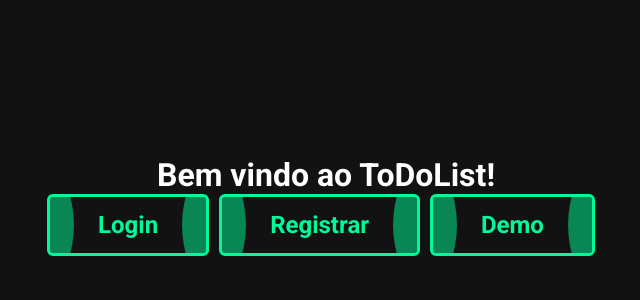
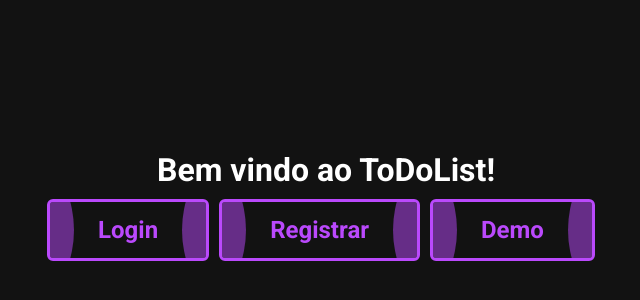
Before and after one commit to SSoftware2024/todoList, a React (Vite) app in the folder react/: page / in a window 1280 px wide. Shown: the part 194-494 px from the top of the page, without its empty margins (314-954 px from the left). Built offline with nearby package versions, Linux system fonts and the light colour scheme.

Commit message:
✨ feat: Página inicial
rotas e layout  de página inicial

```diff
--- a/react/package.json
+++ b/react/package.json
@@ -27,6 +27,7 @@
     "eslint-plugin-react": "^7.34.0",
     "eslint-plugin-react-hooks": "^4.6.0",
     "eslint-plugin-react-refresh": "^0.4.5",
+    "sass": "^1.72.0",
     "vite": "^5.1.6"
   }
 }
--- a/react/src/App.jsx
+++ b/react/src/App.jsx
@@ -9,9 +9,9 @@ function App() {
         <h1>Bem vindo ao ToDoList!</h1>
       </div>
       <div className={style.container_buttons}>
-        <Button name='Login'></Button>
-        <Button name='Registrar'></Button>
-        <Button name='Demo'></Button>
+        <Button name='Login' url='/auth/login'></Button>
+        <Button name='Registrar' url='/auth/register'></Button>
+        <Button name='Demo' url='/toDo/'></Button>
       </div>
 
     </div>
--- a/react/src/components/Button/Animation.jsx
+++ b/react/src/components/Button/Animation.jsx
@@ -1,12 +1,11 @@
-import style from '@/css/components/button.module.css';
-function Animation({name,url='',color='primary'}) {
-
+import style from '@/css/components/button.module.scss';
+import { useNavigate } from "react-router-dom";
+export default function Animation({name,url='',color=''}) {
+    const navigate = useNavigate();
     return (
-        <button className={style.button_animation}>
-            <p>{name}</p>
+        <button className={`${style.button_animation} ${style[color]}`} onClick={() => navigate(url)}>
+            <span>{name}</span>
         </button>
 
     )
 }
-
-export default Animation;
--- a/react/src/css/app.module.css
+++ b/react/src/css/app.module.css
@@ -10,6 +10,7 @@
 }
 .title{
     color: white;
+    margin-bottom: 10px;
 }
 .container_buttons{
     display: flex;
--- a/react/src/css/components/button.module.css
+++ /dev/null
@@ -1,62 +0,0 @@
-.button_animation {
-    all: unset;
-    display: flex;
-    align-items: center;
-    position: relative;
-    padding: 0.6em 2em;
-    border: mediumspringgreen solid 0.15em;
-    border-radius: 0.25em;
-    color: mediumspringgreen;
-    font-size: 1.5em;
-    font-weight: 600;
-    cursor: pointer;
-    overflow: hidden;
-    transition: border 300ms, color 300ms;
-    user-select: none;
-  }
-
-  .button_animation p {
-    z-index: 1;
-  }
-
-  .button_animation:hover {
-    color: #212121;
-  }
-
-  .button_animation:active {
-    border-color: teal;
-  }
-
-  .button_animation::after, .button_animation::before {
-    content: "";
-    position: absolute;
-    width: 9em;
-    aspect-ratio: 1;
-    background: mediumspringgreen;
-    opacity: 50%;
-    border-radius: 50%;
-    transition: transform 500ms, background 300ms;
-  }
-
-  .button_animation::before {
-    left: 0;
-    transform: translateX(-8em);
-  }
-
-  .button_animation::after {
-    right: 0;
-    transform: translateX(8em);
-  }
-
-  .button_animation:hover:before {
-    transform: translateX(-1em);
-  }
-
-  .button_animation:hover:after {
-    transform: translateX(1em);
-  }
-
-  .button_animation:active:before,
-  .button_animation:active:after {
-    background: teal;
-  }
--- /dev/null
+++ b/react/src/css/components/button.module.scss
@@ -0,0 +1,75 @@
+@mixin buttonColor($color) {
+  border: $color solid 0.15em;
+  color: $color;
+  &::after,&::before{
+    background: $color;
+  }
+}
+
+
+.button_animation.success {
+  @include  buttonColor(mediumspringgreen)
+}
+
+
+.button_animation {
+  all: unset;
+  display: flex;
+  align-items: center;
+  position: relative;
+  padding: 0.6em 2em;
+  border-radius: 0.25em;
+  font-size: 1.5em;
+  font-weight: 600;
+  cursor: pointer;
+  overflow: hidden;
+  transition: border 300ms, color 300ms;
+  user-select: none;
+  @include  buttonColor(#ba49fc)
+}
+
+.button_animation span {
+  z-index: 1;
+}
+
+.button_animation:hover {
+  color: #212121;
+}
+
+.button_animation:active {
+  border-color: teal;
+}
+
+.button_animation::after,
+.button_animation::before {
+  content: "";
+  position: absolute;
+  width: 9em;
+  aspect-ratio: 1;
+  opacity: 50%;
+  border-radius: 50%;
+  transition: transform 500ms, background 300ms;
+}
+
+.button_animation::before {
+  left: 0;
+  transform: translateX(-8em);
+}
+
+.button_animation::after {
+  right: 0;
+  transform: translateX(8em);
+}
+
+.button_animation:hover:before {
+  transform: translateX(-1em);
+}
+
+.button_animation:hover:after {
+  transform: translateX(1em);
+}
+
+.button_animation:active:before,
+.button_animation:active:after {
+  background: teal;
+}
--- a/react/src/layout/TaskLayout.jsx
+++ b/react/src/layout/TaskLayout.jsx
@@ -0,0 +1,11 @@
+import { Outlet } from "react-router-dom";
+export default function TaskLayout() {
+    return (
+        <>
+            Layout taks Pai
+            <div>
+                <Outlet />
+            </div>
+        </>
+    );
+}
--- a/react/src/pages/Task.jsx
+++ b/react/src/pages/Task.jsx
@@ -0,0 +1,7 @@
+export default function Task() {
+    return (
+        <>
+            Task here
+        </>
+    );
+}
```
Also changed, not shown: react/src/router.jsx (+13 -0 lines), react/src/js/functions.js (added), 1 other file (tests, documents, lock files or other folders).
